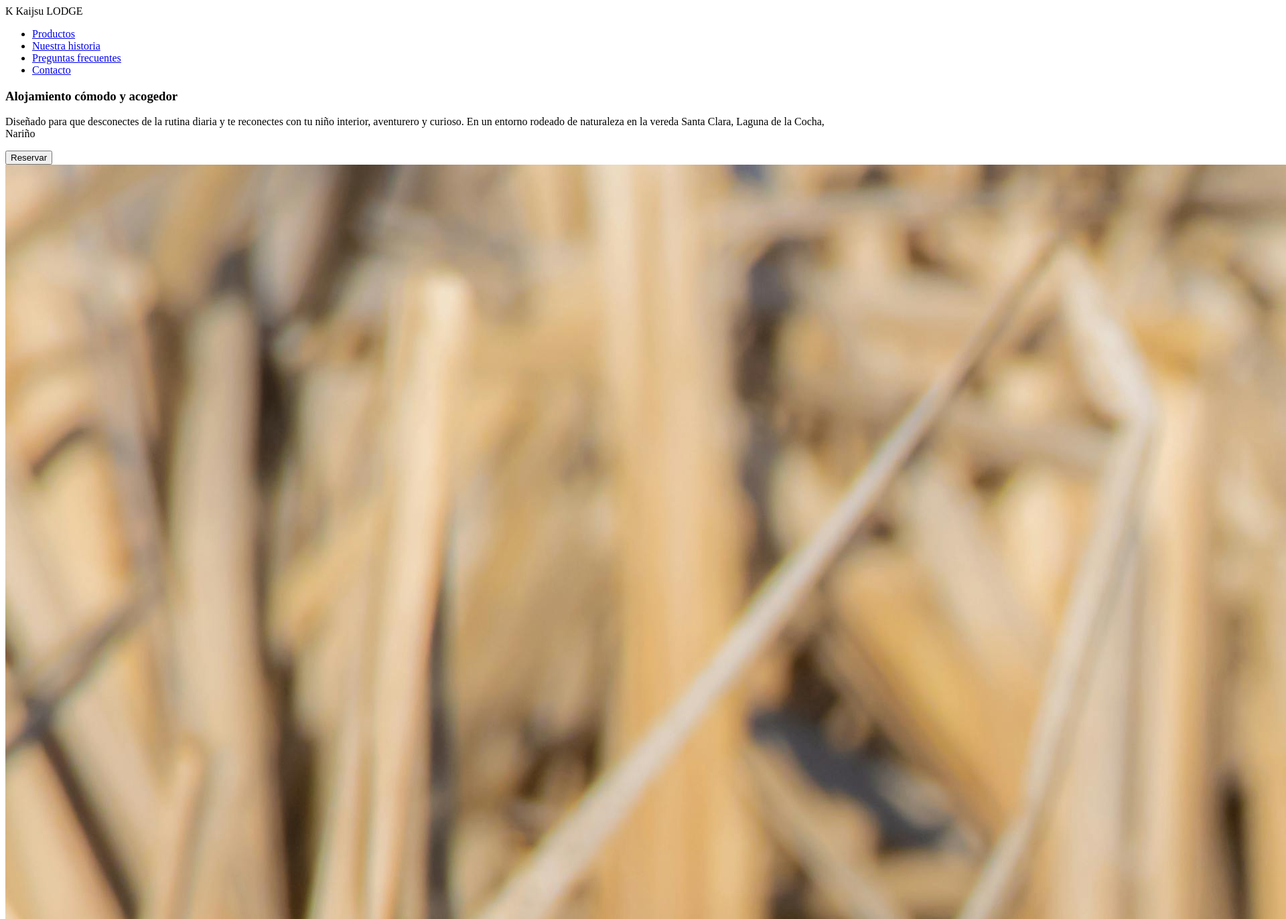
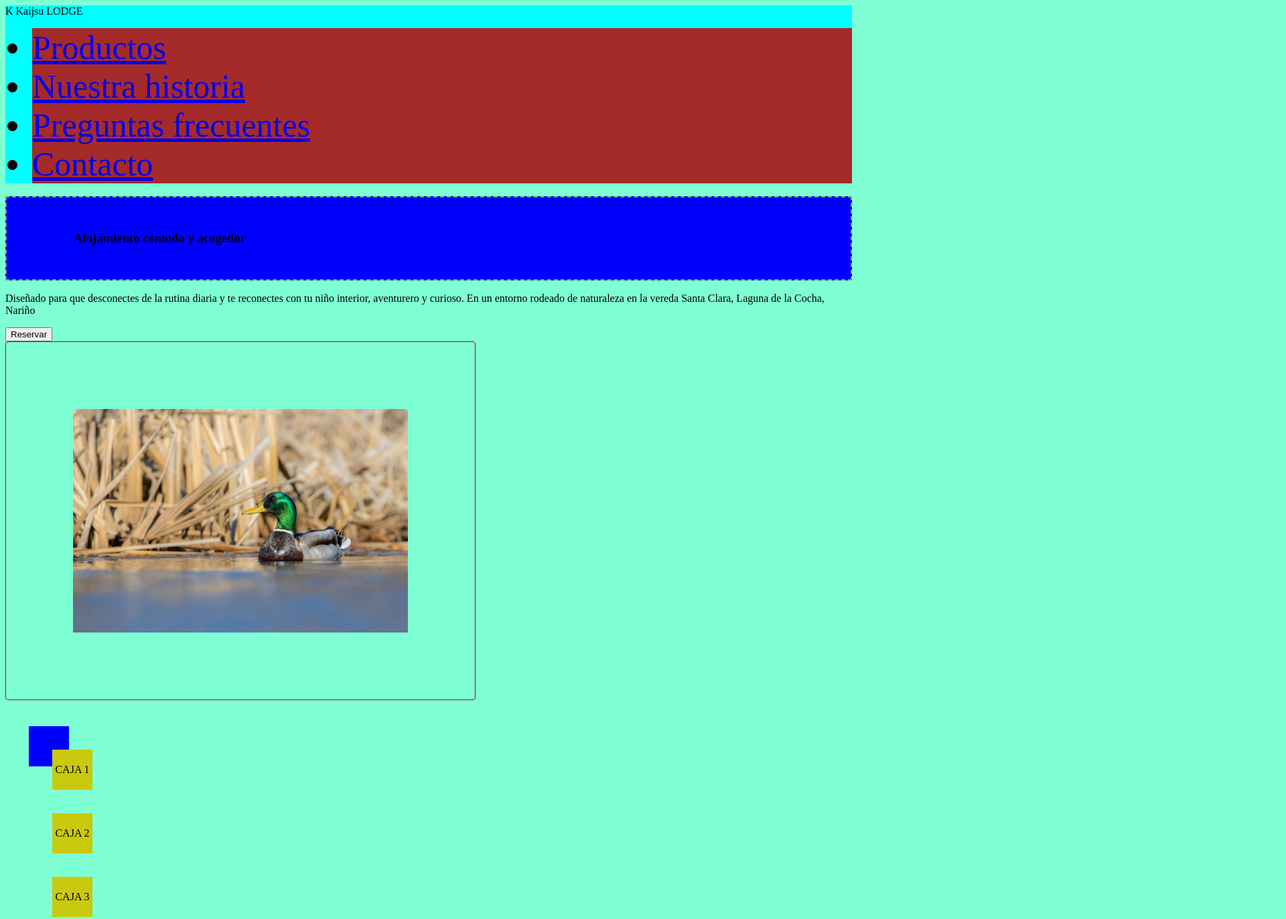
Before and after one commit to Carolmonca/Kaijsu-LODGE, a plain HTML site: page index.html in a window 1280 px wide. Shown: the top 1373 px of the page at 67% size, 1920 px wide, since content can reach past the window. Drawn offline with Linux system fonts and the light colour scheme.

Commit message:
actualizacion del proyecto 1

```diff
--- a/index.html
+++ b/index.html
@@ -3,18 +3,20 @@
 <head>
     <meta charset="UTF-8">
     <meta name="viewport" content="width=device-width, initial-scale=1.0">
+    <link rel="stylesheet" href="./styles/index.css" />
+
     <title>Document</title>
 </head>
 <body>
-    <HEAder>
+    <HEAder id="encabezado">
         <span> K </span>
         <span> Kaijsu LODGE </span>
         <nav>
             <ul>
-                <li><a href="#">Productos</a></li>
-                <li><a href="#">Nuestra historia</a></li>
-                <li><a href="#">Preguntas frecuentes</a></li>
-                <li><a href="#">Contacto</a></li>
+                <li class="list-item" id="list-item-1"><a href="#">Productos</a></li>
+                <li class="list-item"><a href="#">Nuestra historia</a></li>
+                <li class="list-item"><a href="#">Preguntas frecuentes</a></li>
+                <li class="list-item"><a href="#">Contacto</a></li>
             </ul>
         </nav>
     </HEAder>
@@ -36,6 +38,12 @@
         </section>
 
     </MAIN>
+    <div id="contenedor">
+    <div class="caja"> CAJA 1 </div>
+    <div class="caja"> CAJA 2 </div>
+    <div class="caja"> CAJA 3 </div>
+    </div>
+
 
     <FOOter>
 
--- /dev/null
+++ b/styles/index.css
@@ -0,0 +1,49 @@
+body{
+    background-color: aquamarine;
+}
+
+li{
+    background-color: brown;
+}
+
+#encabezado{
+    background-color: aqua;
+}
+
+.list-item{
+    font-size: 50px;
+}
+
+h1{
+    background-color: blue;
+    border: 2px dashed rgb(111, 170, 111);
+    padding: 50px 50px 50px 100px;
+}
+
+div{
+    background-color: rgb(201, 201, 14);
+    width: 60px;
+    height: 60px;
+    margin: 35px;
+    text-align: center;
+    align-content: center;
+}
+
+img {
+    border: 1px solid #c00808;
+    border-radius: 4px;
+    padding: 100px;
+    width: 500px;
+}
+
+.caja {
+}
+
+#contenedor {
+    background-color: blue;
+    flex-direction: row;
+    align-content: stretch;
+    align-items: center;
+    justify-content: space-evenly;
+    flex-wrap: nowrap;
+}
```
